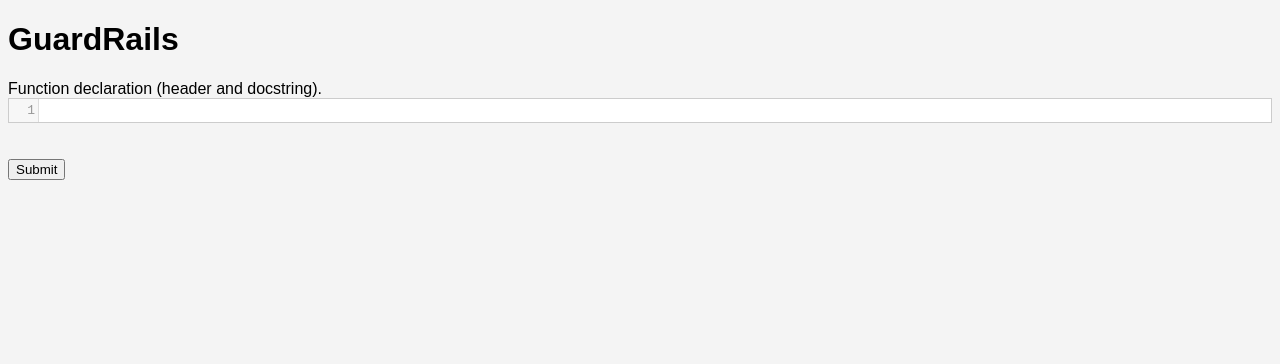
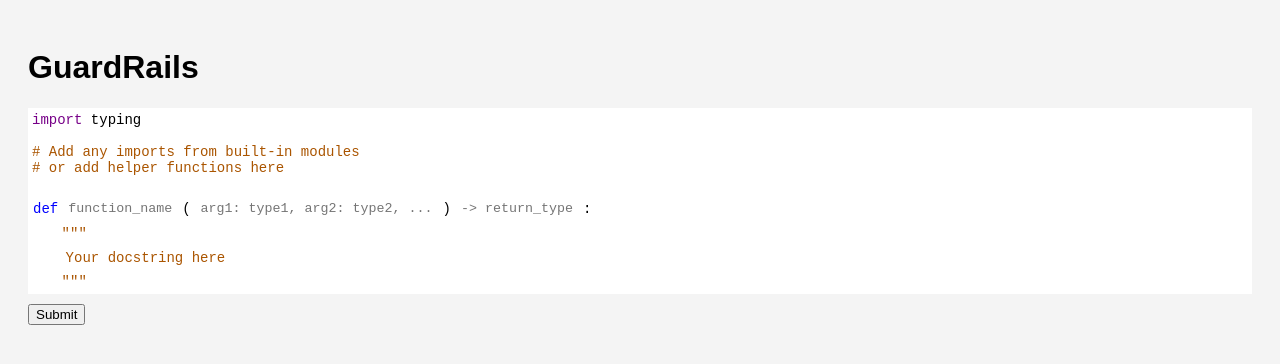
Before and after one commit to mrigankpawagi/GuardRails, a website: page updates/app/templates/index.html in a window 1280 px wide. Drawn offline with nearby package versions, Linux system fonts and the light colour scheme.

Commit message:
improve style by adding templates to the code editor

```diff
--- a/updates/app/templates/index.html
+++ b/updates/app/templates/index.html
@@ -9,34 +9,168 @@
         body {
             font-family: Arial, sans-serif;
             background-color: #f4f4f4;
+            padding: 20px;
+        }
+        .function-input {
+            display: flex;
+            align-items: center;
+            margin-bottom: 20px;
+            font-family: monospace;
+            font-size: 14px;
+        }
+        .prefix {
+            background-color: #fff;
+            padding: 5px;
+        }
+        input[type="text"] {
+            font-family: monospace;
+            padding: 5px;
+            outline: none;
+            border: 0;
+        }
+        #functionName {
+            text-align: right;
+            color: #795E26;  /* Python function name color */
+        }
+        #arguments {
+            color: #001080;  /* Python parameter color */
+        }
+        #returnType {
+            color: #001080;  /* Same color as arguments */
         }
         .CodeMirror {
-            border: 1px solid #ccc;
             height: auto;
+            margin-top: 0;
+        }
+        .input-group {
+            margin-bottom: 10px;
+            background-color: #fff;
+            font-size: 14px;
+        }
+        label {
+            display: block;
+            margin-bottom: 5px;
+            font-weight: bold;
+        }
+        .docstring-wrapper {
+            font-family: monospace;
+        }
+        .quotes {
+            color: #a50;
+            user-select: none;
+            padding: 4px 0;
+            white-space: pre;
+            background-color: #fff;
+        }
+        #docstringEditor .cm-s-default {
+            color: #a50; /* Python docstring color */
+        }
+        .no-bottom-margin {
+            margin-bottom: 0!important;
+        }
+        .function-input input[type="text"] {
+            width: auto;
+            min-width: 0;
+            flex-shrink: 1;
+        }
+        .imports-wrapper {
+            font-family: monospace;
+            margin-bottom: 0;
+        }
+        .readonly-line {
+            cursor: not-allowed;
+        }
+        .prefix.keyword {
+            color: #0000FF;  /* Python keyword color */
+        }
+        .prefix.punctuation {
+            color: #000;  /* Punctuation color */
         }
     </style>
 </head>
 <body>
     <h1>GuardRails</h1>
     <form id="codeForm">
-        <label for="declaration">Function declaration (header and docstring).</label><br>
-        <textarea id="declaration" name="declaration" rows="10" cols="30" placeholder="Enter function header and docstring (with optional doctests)."></textarea><br><br>
+        <div class="input-group no-bottom-margin">
+            <div class="imports-wrapper">
+                <div id="importsEditor"></div>
+            </div>
+        </div>
+        <div class="input-group no-bottom-margin">
+            <div class="function-input no-bottom-margin">
+                <span class="prefix keyword">def</span>
+                <input autocomplete="off" type="text" id="functionName" placeholder="function_name">
+                <span class="prefix punctuation">(</span>
+                <input autocomplete="off" type="text" id="arguments" placeholder="arg1: type1, arg2: type2, ...">
+                <span class="prefix punctuation">)</span>
+                <input autocomplete="off" type="text" id="returnType" placeholder="-> return_type">
+                <span class="prefix punctuation">:</span>
+            </div>
+        </div>
+
+        <div class="input-group">
+            <div class="docstring-wrapper">
+                <div class="quotes">    """</div>
+                <div id="docstringEditor"></div>
+                <div class="quotes">    """</div>
+            </div>
+        </div>
+
         <input type="submit" value="Submit">
     </form>
     <script src="https://cdnjs.cloudflare.com/ajax/libs/codemirror/5.65.5/codemirror.min.js"></script>
     <script src="https://cdnjs.cloudflare.com/ajax/libs/codemirror/5.65.5/mode/python/python.min.js"></script>
     <script>
-        var declarationEditor = CodeMirror.fromTextArea(document.getElementById('declaration'), {
+        var docstringEditor = CodeMirror(document.getElementById('docstringEditor'), {
+            lineNumbers: false,
+            theme: 'default',
+            value: '    Your docstring here',
+            indentUnit: 4,
+            gutters: ["CodeMirror-linenumbers"]
+        });
+        // Create imports editor
+        var importsEditor = CodeMirror(document.getElementById('importsEditor'), {
             mode: 'python',
-            lineNumbers: true,
-            theme: 'default'
+            lineNumbers: false,
+            theme: 'default',
+            value: 'import typing\n\n# Add any imports from built-in modules\n# or add helper functions here\n',
+            indentUnit: 4,
+            extraKeys: {
+                'Enter': function(cm) {
+                    var pos = cm.getCursor();
+                    if (pos.line === 0) {
+                        // Prevent editing first line
+                        return;
+                    }
+                    cm.replaceSelection('\n');
+                }
+            }
         });
+
+        // Make first line read-only
+        importsEditor.markText(
+            {line: 0, ch: 0},
+            {line: 1, ch: 0},
+            {
+                readOnly: true,
+                className: 'readonly-line',
+                atomic: true,
+                inclusiveLeft: true,
+            }
+        );
 
         document.getElementById('codeForm').addEventListener('submit', function(event) {
             event.preventDefault();
-            var declaration = declarationEditor.getValue();
 
-            fetch(`/submit?declaration=${encodeURIComponent(declaration)}`)
+            var imports = importsEditor.getValue();
+            var functionName = document.getElementById('functionName').value;
+            var arguments = document.getElementById('arguments').value;
+            var returnType = document.getElementById('returnType').value;
+            var docstring = docstringEditor.getValue();
+
+            var fullDeclaration = `${imports}\n\ndef ${functionName}(${arguments})${returnType}:\n    """\n${docstring}\n    """`;
+
+            fetch(`/submit?declaration=${encodeURIComponent(fullDeclaration)}`)
                 .then(response => response.text())
                 .then(data => {
                     console.log('Form submitted successfully!');
@@ -46,6 +180,23 @@
                     console.error('Error:', error);
                 });
         });
+
+        // Add auto-resize functionality
+        function setupAutoResize(input) {
+            function updateWidth() {
+                let contents = input.value || input.placeholder;
+                input.style.width = (contents.length) + 'ch';
+            }
+
+            input.addEventListener('input', updateWidth);
+            input.addEventListener('change', updateWidth);
+            updateWidth(); // Initial width
+        }
+
+        // Setup auto-resize for both inputs
+        setupAutoResize(document.getElementById('functionName'));
+        setupAutoResize(document.getElementById('arguments'));
+        setupAutoResize(document.getElementById('returnType'));
     </script>
 </body>
 </html>
```
